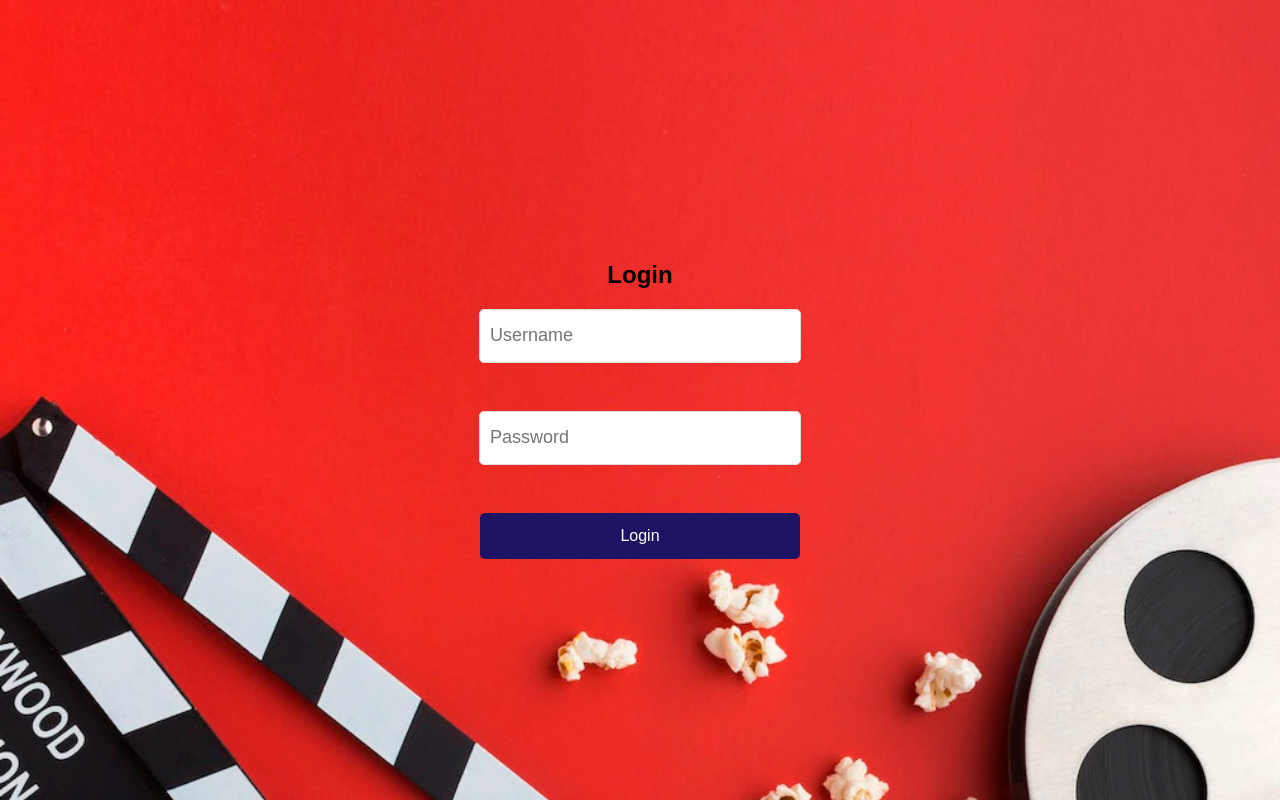
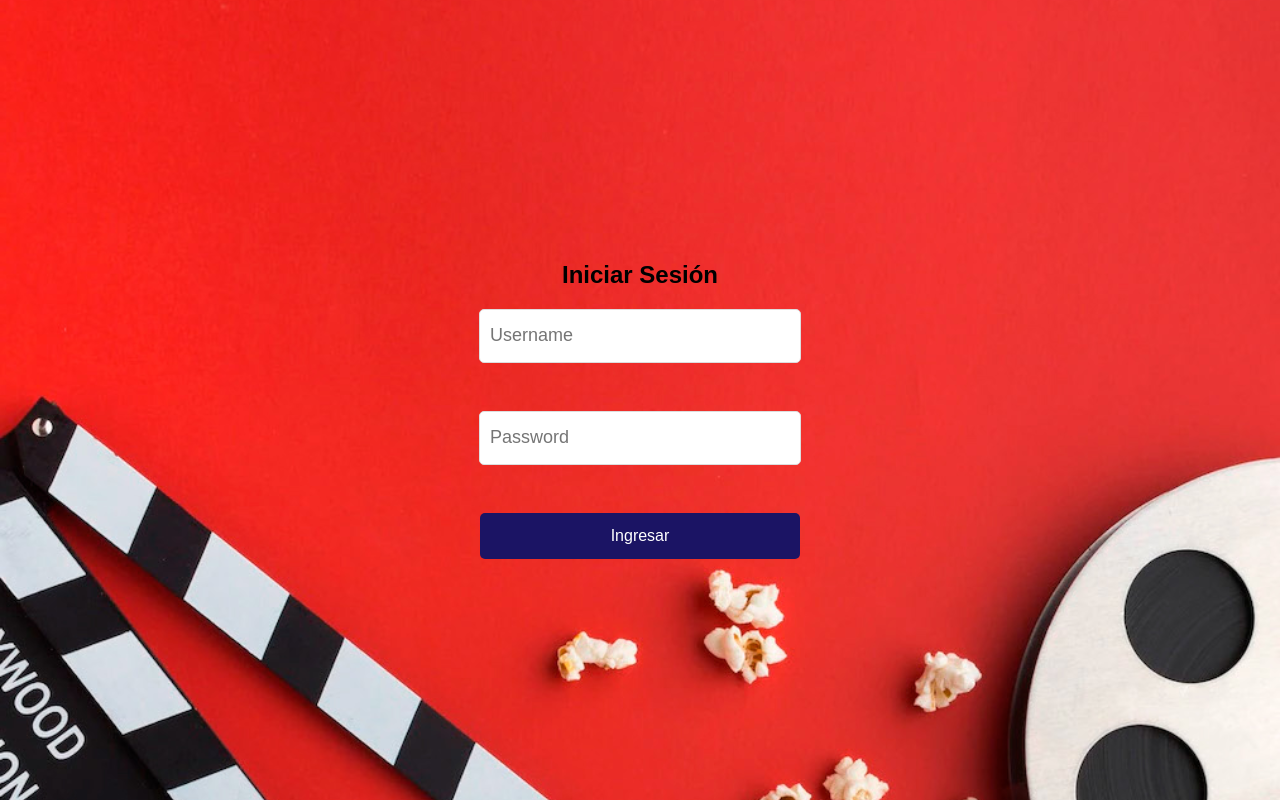
Before and after one commit to GABRIEL3503/clientes-cine-rex, a website: page public/datos.html in a window 1280 px wide. Drawn offline with Linux system fonts and the light colour scheme.

Commit message:
gabo commit

```diff
--- a/public/datos.html
+++ b/public/datos.html
@@ -8,11 +8,11 @@
 </head>
 <body>
     <div id="login-form">
-        <h2>Login</h2>
+        <h2>Iniciar Sesión</h2>
         <form id="form">
             <input type="text" id="username" placeholder="Username" required>
             <input type="password" id="password" placeholder="Password" required>
-            <button type="submit">Login</button>
+            <button type="submit">Ingresar</button>
         </form>
     </div>
     <div id="protected-content" style="display: none;">
```
